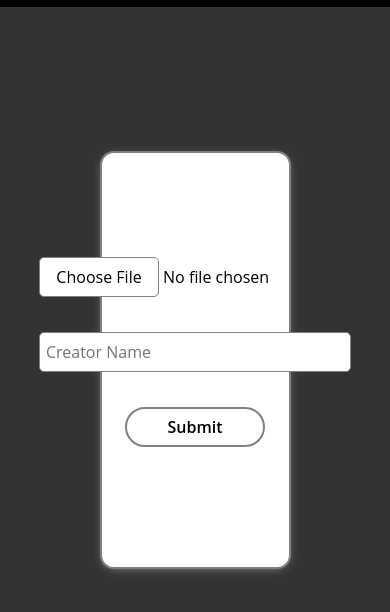
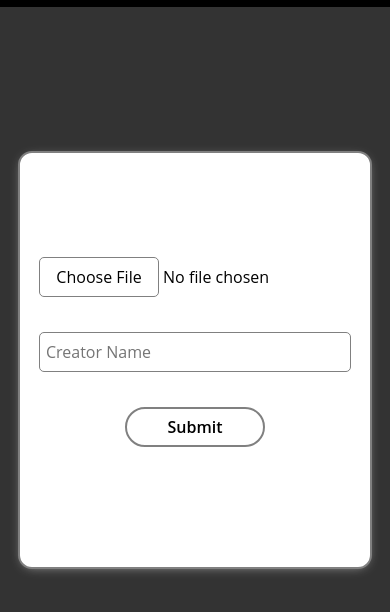
Before and after one commit to Faijan-Momin/meme-competition, a plain HTML site: page adminpanel.html in a window 390 px wide. Shown: the part 62-674 px from the top of the page. Drawn offline with Linux system fonts and the light colour scheme.

Commit message:
first commit

```diff
--- a/style.css
+++ b/style.css
@@ -481,3 +481,11 @@ header{
             background-position: 0% 50%;
         }
     }
+
+    @media only screen and (max-width: 650px) {
+        .admin-panel-upload-meme-section-div{
+            height: 50%;
+            width: 100%;
+            margin: 10px;
+        }
+    }
```
